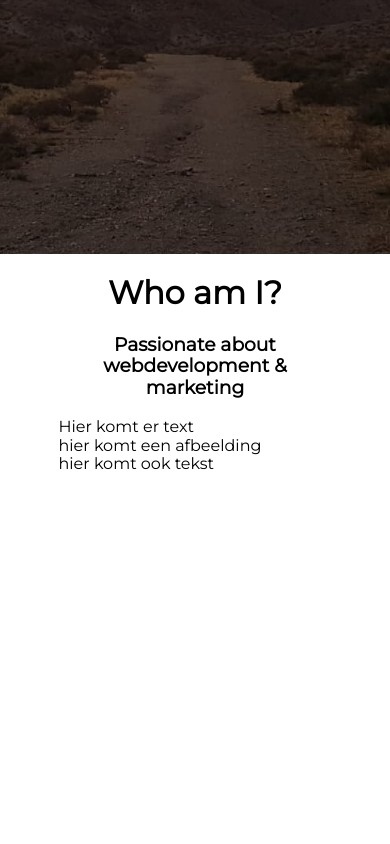
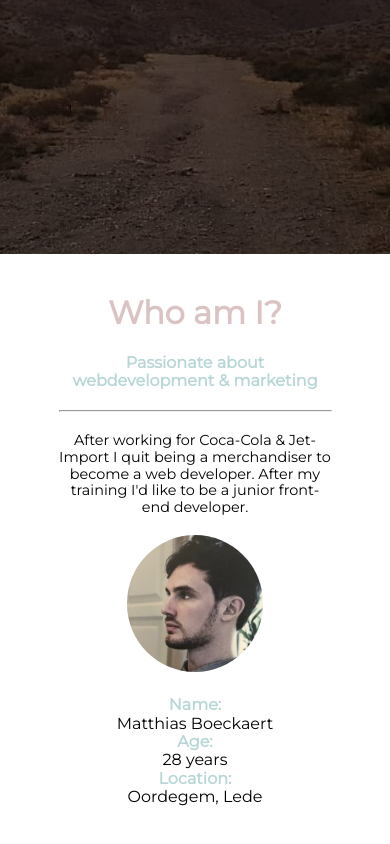
Before and after one commit to EsportsGrandpa/ownSite, a plain HTML site: page persoonlijke website/index.html in a window 390 px wide. Shown: the part 590-1434 px from the top of the page. Drawn offline with nearby package versions, Linux system fonts and the light colour scheme.

Commit message:
page 2 mobile ready
mob rdy

```diff
--- a/persoonlijke website/css/style.scss
+++ b/persoonlijke website/css/style.scss
@@ -117,13 +117,44 @@ header{
         align-items: center;
     .wrapper{
         min-height: 100vh;
+        display: flex;
+        flex-direction: column;
         .presentation{
             margin: 20px 0;
             h1{
                 text-align: center;
+                color: RGBA(186,136,136, 0.5);
             }
             h3{
                 text-align: center;
+                font-size: 1em;
+                color: RGBA(136,186,186, 0.6);
+            }
+            hr{
+                margin-top: 20px;
+            }
+        }
+        .core{
+            .left-text{
+                text-align: center;
+                p{
+                    font-size: 0.9em;
+                }
+            }
+            .linkedinPict{
+                margin: 20px 0;
+                text-align: center;
+                img{
+                    border-radius: 50%;
+                    max-width: 50%;
+                    height: auto;
+                }
+            }
+            .right-text{
+                text-align: center;
+                h4{
+                    color: RGBA(136,186,186, 0.6);
+                }
             }
         }
     }
--- a/persoonlijke website/index.html
+++ b/persoonlijke website/index.html
@@ -55,16 +55,24 @@
             <div class="presentation">
                 <h1>Who am I?</h1>
                 <h3>Passionate about webdevelopment & marketing</h3>
+                <hr class="horizontal">
             </div>
             <div class="core">
                 <section class="left-text">
-                    <p>Hier komt er text</p>
+                    <p>After working for Coca-Cola & Jet-Import I quit being a merchandiser to become
+                        a web developer. After my training I'd like to be a junior front-end developer.
+                    </p>
                 </section>
-                <section class="linkedinPictu">
-                    <p>hier komt een afbeelding</p>
+                <section class="linkedinPict">
+                    <img src="./afbeeldingen/0.jpeg" alt="me">
                 </section>
                 <section class="right-text">
-                    <p>hier komt ook tekst</p>
+                    <h4>Name:</h4>
+                    <p>Matthias Boeckaert </p>
+                    <h4>Age:</h4>
+                    <p>28 years </p>
+                    <h4>Location:</h4>
+                    <p>Oordegem, Lede </p>
                 </section>
             </div>
         </div>
```
Also changed, not shown: persoonlijke website/afbeeldingen/0.jpeg (added), persoonlijke website/css/style.css, 1 other file.
